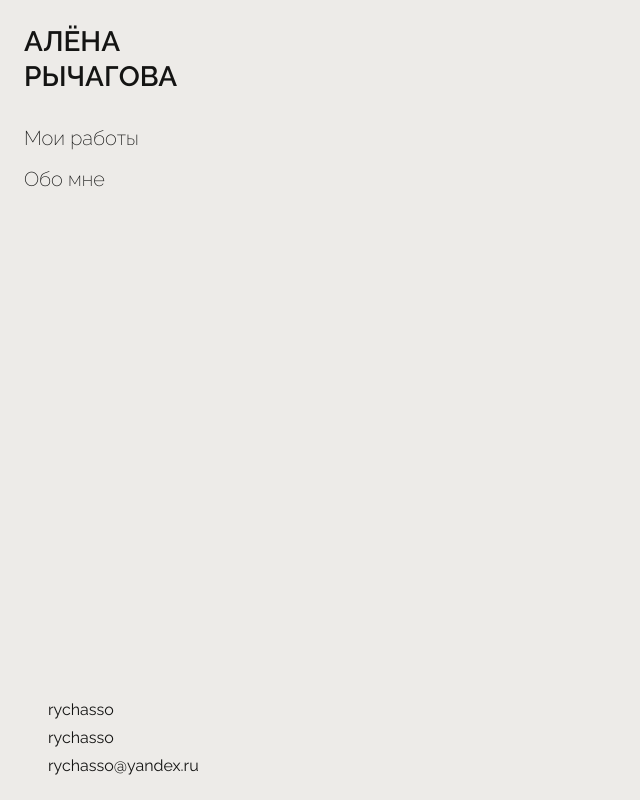
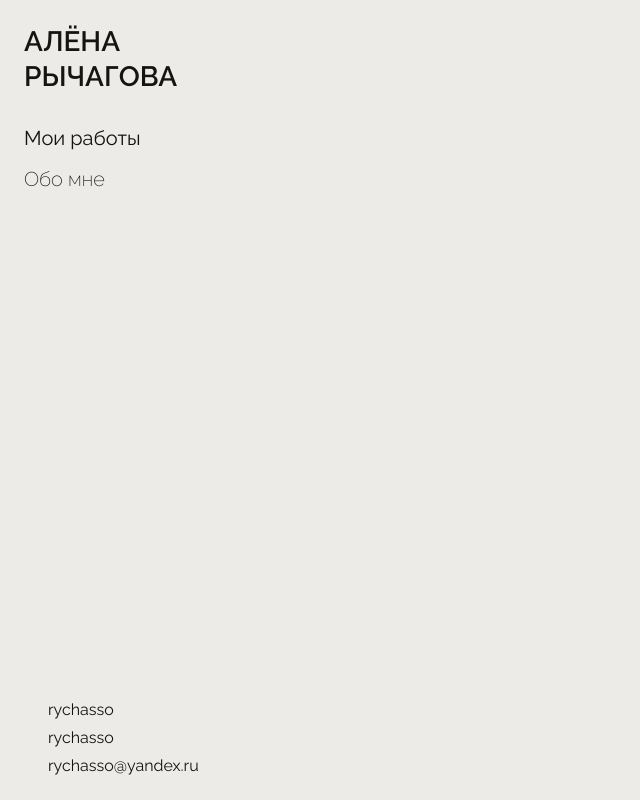
Before and after one commit to rychasso/rychasso.github.io, an Angular app: page /projects in a window 1280 px wide. Shown: the whole page, without its empty margins (0-640 px from the left). Built offline with nearby package versions, Linux system fonts and the light colour scheme.

Commit message:
Highlight active menu link

```diff
--- a/src/app/app.component.html
+++ b/src/app/app.component.html
@@ -3,8 +3,8 @@
 </header>
 <nav>
   <ul>
-    <li><a routerLink="/"><span>Мои работы</span></a></li>
-    <li><a routerLink="/about"><span>Обо мне</span></a></li>
+    <li><a routerLink="/" routerLinkActive="active-menu-link"><span>Мои работы</span></a></li>
+    <li><a routerLink="/about" routerLinkActive="active-menu-link"><span>Обо мне</span></a></li>
   </ul>
 </nav>
 <main>
--- a/src/app/app.component.scss
+++ b/src/app/app.component.scss
@@ -43,6 +43,10 @@ nav {
 
   li {
     margin-bottom: $layoutElementsGutter;
+  }
+
+  a.active-menu-link {
+    font-weight: 400;
   }
 }
 
```
